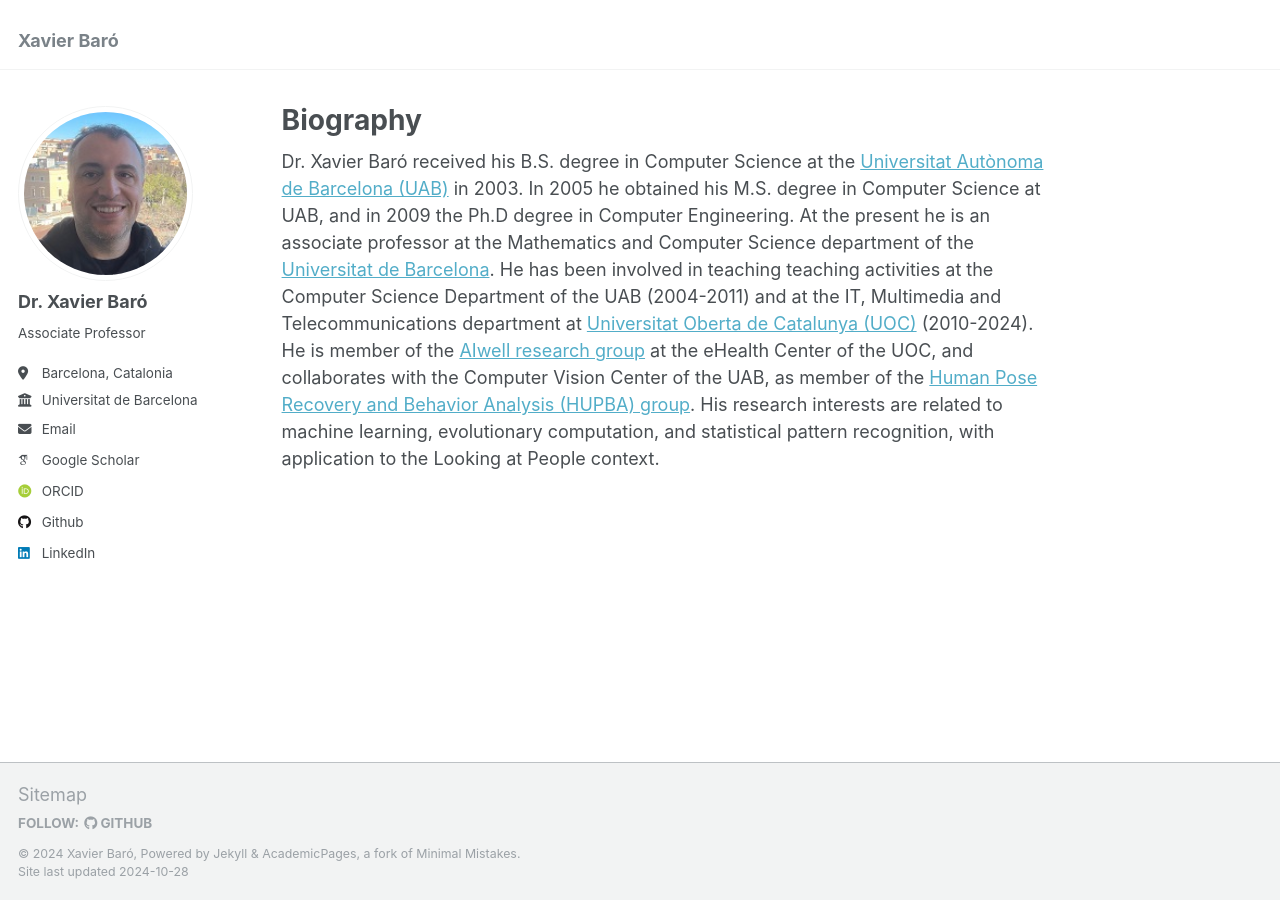
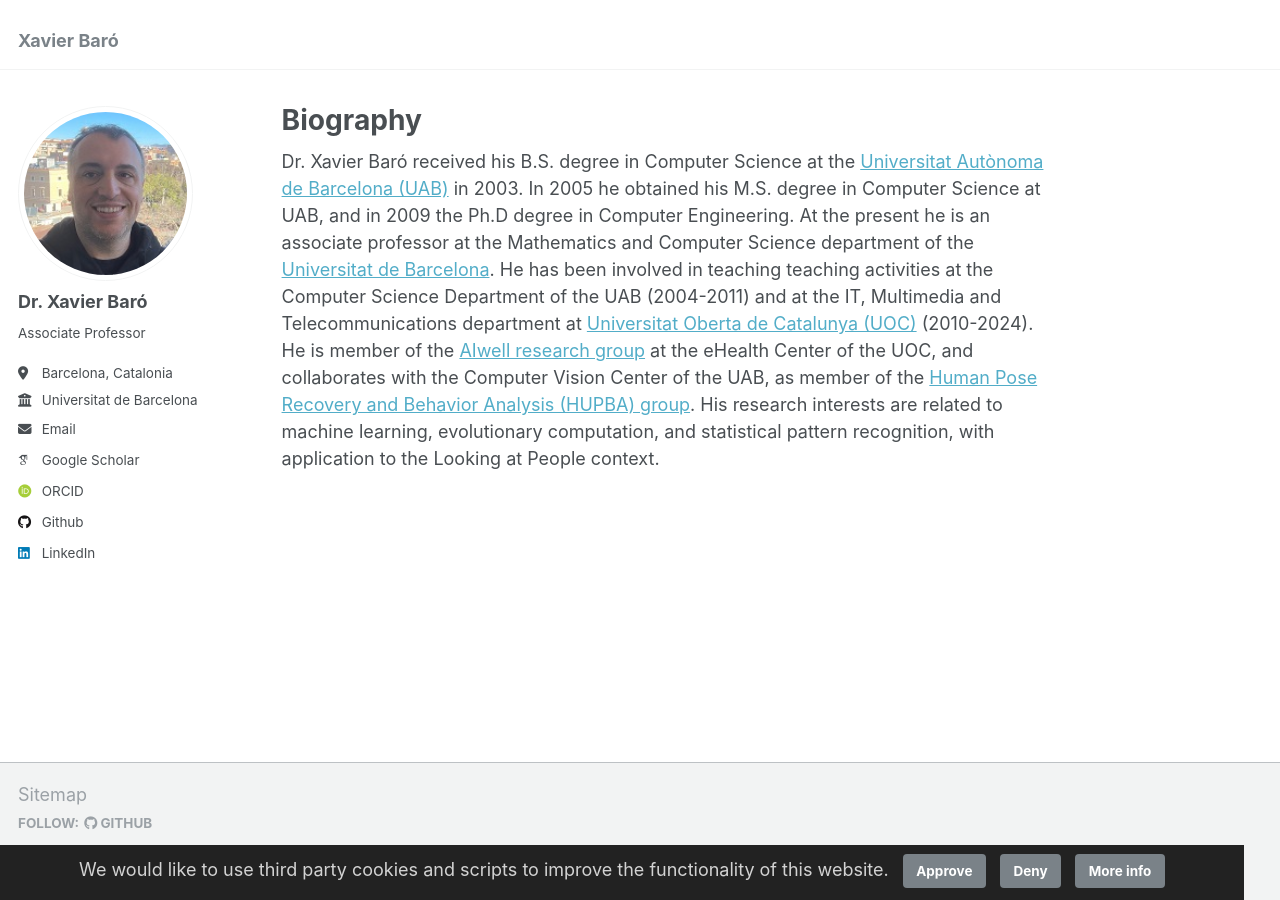
Before and after one commit to xbaro/xbaro.github.io, a Jekyll site: the page built from _pages/about.md, in a window 1280 px wide. Built offline with Jekyll 4.4.1, drawn with Linux system fonts in a browser that asks for light colours; some web fonts are replaced; some of the changed lines change nothing that is shown.

Commit message:
Cookies consent and GA key

```diff
--- /dev/null
+++ b/_includes/cookie-consent.html
@@ -0,0 +1,57 @@
+<style>
+    #cookie-notice {padding: 0.5rem 1rem; display: none; text-align: center; position: fixed; bottom: 0; width: calc(100% - 2rem); background: #222; color: rgba(255,255,255,0.8);}
+    #cookie-notice a {display: inline-block; cursor: pointer; margin-left: 0.5rem;}
+    @media (max-width: 767px) {
+        #cookie-notice span {display: block; padding-top: 3px; margin-bottom: 1rem;}
+        #cookie-notice a {position: relative; bottom: 4px;}
+    }
+</style>
+<div id="cookie-notice"><span>We would like to use third party cookies and scripts to improve the functionality of this website.</span>
+    <a id="cookie-notice-accept" class="btn btn-primary btn-sm">Approve</a>
+    <a id="cookie-notice-deny" class="btn btn-primary btn-sm">Deny</a>
+    <a href="/privacy" class="btn btn-primary btn-sm">More info</a></div>
+<script>
+    function createCookie(name,value,days) {
+        var expires = "";
+        if (days) {
+            var date = new Date();
+            date.setTime(date.getTime() + (days*24*60*60*1000));
+            expires = "; expires=" + date.toUTCString();
+        }
+        document.cookie = name + "=" + value + expires + "; path=/";
+    }
+    function readCookie(name) {
+        var nameEQ = name + "=";
+        var ca = document.cookie.split(';');
+        for(var i=0;i < ca.length;i++) {
+            var c = ca[i];
+            while (c.charAt(0)==' ') c = c.substring(1,c.length);
+            if (c.indexOf(nameEQ) == 0) return c.substring(nameEQ.length,c.length);
+        }
+        return null;
+    }
+    function eraseCookie(name) {
+        createCookie(name,"",-1);
+    }
+
+    if(readCookie('cookie-notice-option')=='true') {
+        {% if jekyll.environment == "production" and site.google_analytics %}
+            {% include ga.js %}
+        {% endif %}
+    } else if (readCookie('cookie-notice-option')!='false'){
+        document.getElementById('cookie-notice').style.display = 'block';
+    }
+
+    document.getElementById('cookie-notice-accept').addEventListener("click",function() {
+        createCookie('cookie-notice-option','true',31);
+        document.getElementById('cookie-notice').style.display = 'none';
+        location.reload();
+    });
+
+    document.getElementById('cookie-notice-deny').addEventListener("click",function() {
+        createCookie('cookie-notice-option','false',31);
+        document.getElementById('cookie-notice').style.display = 'none';
+        location.reload();
+    });
+
+</script>
--- a/_includes/scripts.html
+++ b/_includes/scripts.html
@@ -1,3 +1,3 @@
 <script src="{{ base_path }}/assets/js/main.min.js"></script>
 
-{% include analytics.html %}
+{% include cookie-consent.html %}
```
Also changed, not shown: 1 other file.
